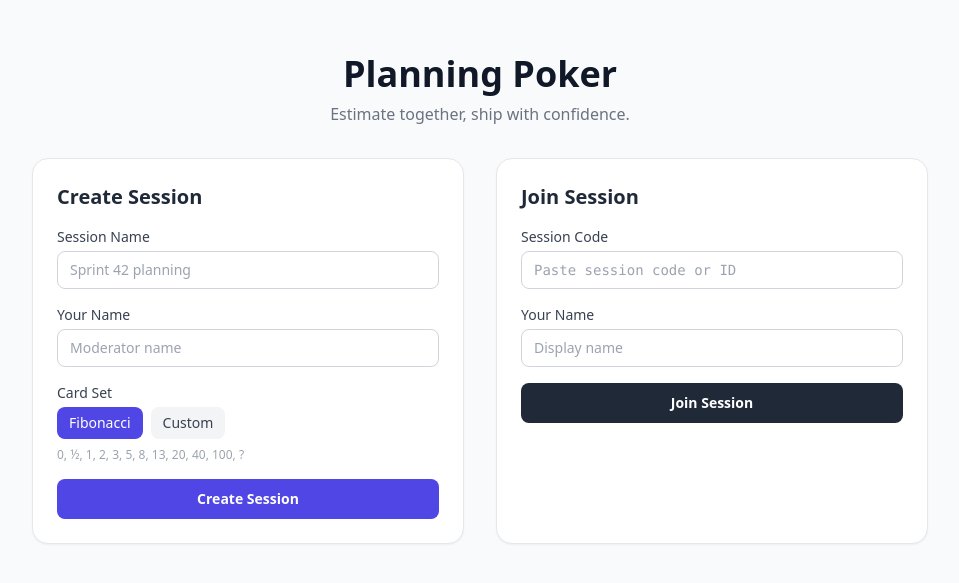
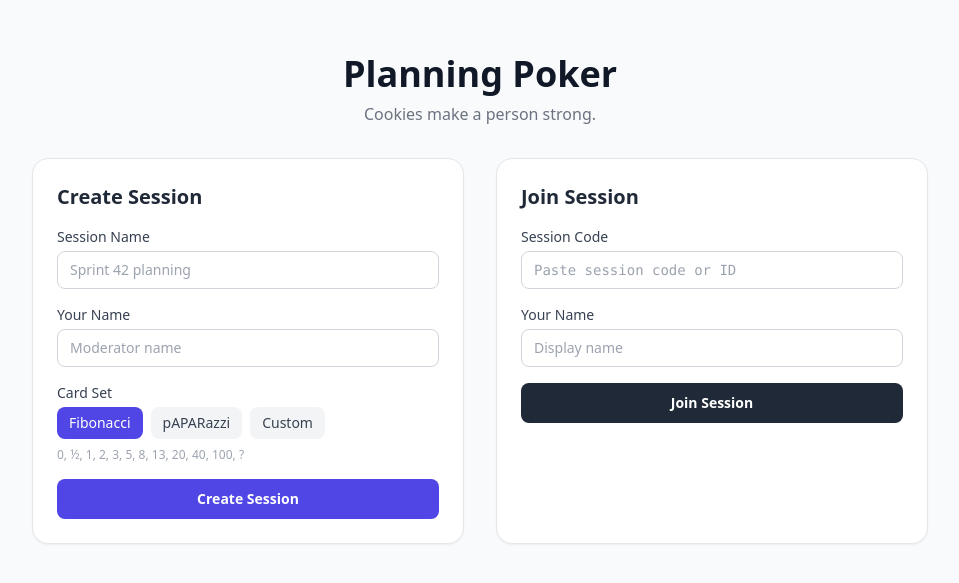
Before and after one commit to Kot-Pawel/planningPoker, a React (Vite) app: page / in a window 1280 px wide. Shown: the part 101-684 px from the top of the page, without its empty margins (160-1119 px from the left). Built offline with nearby package versions, Linux system fonts and the light colour scheme; no server answers; the HTML template or start-up script is replaced by a standard one.

Commit message:
Update HomeScreen.tsx

```diff
--- a/src/pages/HomeScreen.tsx
+++ b/src/pages/HomeScreen.tsx
@@ -20,6 +20,24 @@ const FIBONACCI_VALUE_MAP: Record<string, number | null> = {
   '?': null,
 }
 
+const PAPARAZZI_OPTIONS = ['0', '1', '2', '3', '4', '5', '6', '7', '8', '9', '10', '🚀']
+const PAPARAZZI_VALUE_MAP: Record<string, number | null> = {
+  '0': 0,
+  '1': 1,
+  '2': 2,
+  '3': 3,
+  '4': 4,
+  '5': 5,
+  '6': 6,
+  '7': 7,
+  '8': 8,
+  '9': 9,
+  '10': 10,
+  '🚀': null,
+}
+
+type CardPreset = 'fibonacci' | 'paparazzi' | 'custom'
+
 export default function HomeScreen() {
   const navigate = useNavigate()
 
@@ -31,6 +49,7 @@ export default function HomeScreen() {
     FIBONACCI_VALUE_MAP,
   )
   const [showCustomEditor, setShowCustomEditor] = useState(false)
+  const [cardPreset, setCardPreset] = useState<CardPreset>('fibonacci')
   const [createLoading, setCreateLoading] = useState(false)
   const [createError, setCreateError] = useState('')
 
@@ -92,12 +111,21 @@ export default function HomeScreen() {
   }
 
   function handleUseCustom() {
+    setCardPreset('custom')
     setShowCustomEditor(true)
   }
 
   function handleUseFibonacci() {
     setCardOptions(FIBONACCI_OPTIONS)
     setCardValueMap(FIBONACCI_VALUE_MAP)
+    setCardPreset('fibonacci')
+    setShowCustomEditor(false)
+  }
+
+  function handleUsePaparazzi() {
+    setCardOptions(PAPARAZZI_OPTIONS)
+    setCardValueMap(PAPARAZZI_VALUE_MAP)
+    setCardPreset('paparazzi')
     setShowCustomEditor(false)
   }
 
@@ -108,7 +136,7 @@ export default function HomeScreen() {
         <div className="md:col-span-2 text-center">
           <h1 className="text-4xl font-bold text-gray-900">Planning Poker</h1>
           <p className="mt-2 text-gray-500">
-            Estimate together, ship with confidence.
+            Cookies make a person strong.
           </p>
         </div>
 
@@ -152,7 +180,7 @@ export default function HomeScreen() {
                   type="button"
                   onClick={handleUseFibonacci}
                   className={`px-3 py-1.5 rounded-lg text-sm font-medium transition-colors ${
-                    !showCustomEditor
+                    cardPreset === 'fibonacci'
                       ? 'bg-indigo-600 text-white'
                       : 'bg-gray-100 text-gray-700 hover:bg-gray-200'
                   }`}
@@ -161,9 +189,20 @@ export default function HomeScreen() {
                 </button>
                 <button
                   type="button"
+                  onClick={handleUsePaparazzi}
+                  className={`px-3 py-1.5 rounded-lg text-sm font-medium transition-colors ${
+                    cardPreset === 'paparazzi'
+                      ? 'bg-indigo-600 text-white'
+                      : 'bg-gray-100 text-gray-700 hover:bg-gray-200'
+                  }`}
+                >
+                  pAPARazzi
+                </button>
+                <button
+                  type="button"
                   onClick={handleUseCustom}
                   className={`px-3 py-1.5 rounded-lg text-sm font-medium transition-colors ${
-                    showCustomEditor
+                    cardPreset === 'custom'
                       ? 'bg-indigo-600 text-white'
                       : 'bg-gray-100 text-gray-700 hover:bg-gray-200'
                   }`}
@@ -171,9 +210,14 @@ export default function HomeScreen() {
                   Custom
                 </button>
               </div>
-              {!showCustomEditor && (
+              {cardPreset === 'fibonacci' && (
                 <p className="text-xs text-gray-400">
                   {FIBONACCI_OPTIONS.join(', ')}
+                </p>
+              )}
+              {cardPreset === 'paparazzi' && (
+                <p className="text-xs text-gray-400">
+                  {PAPARAZZI_OPTIONS.join(', ')}
                 </p>
               )}
               {showCustomEditor && (
```
